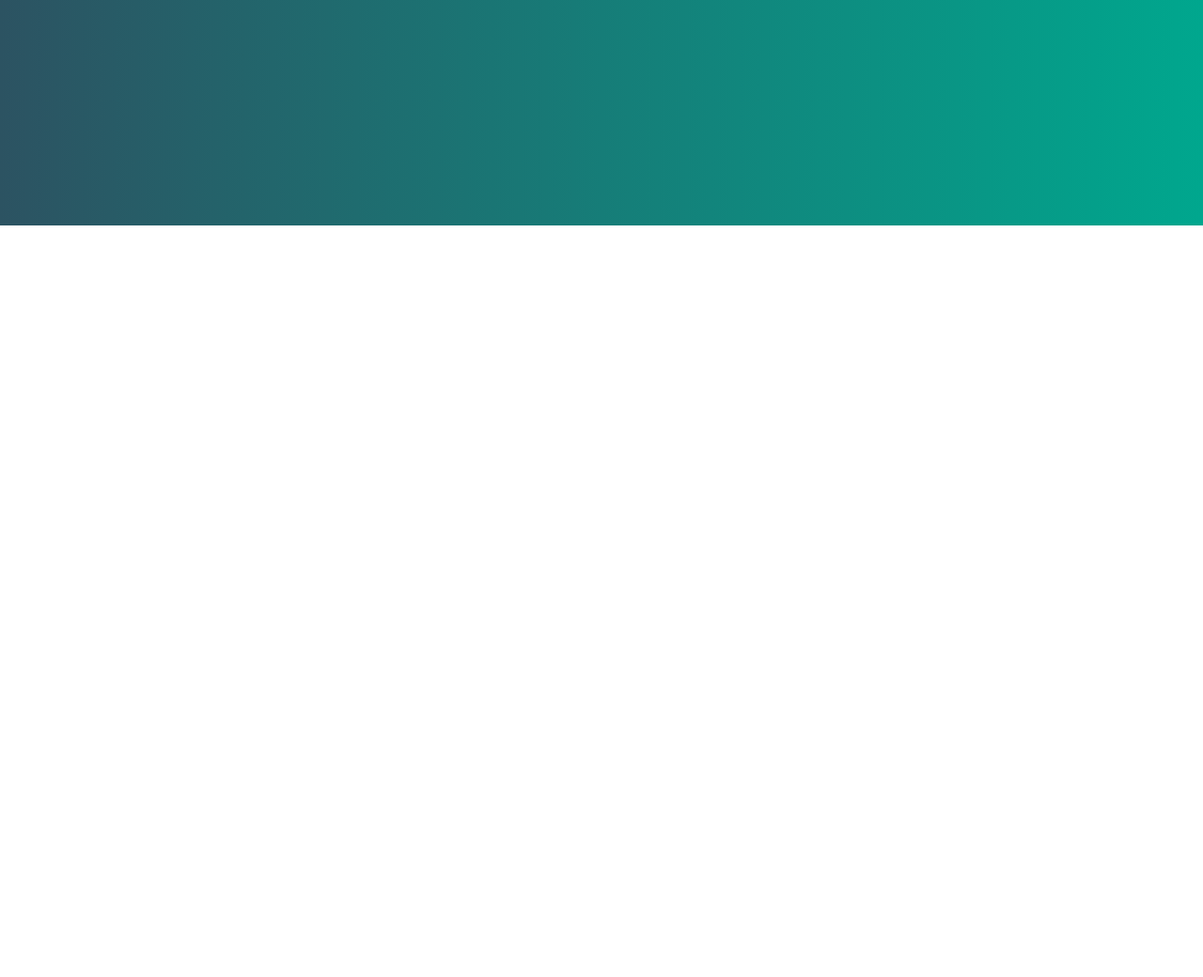
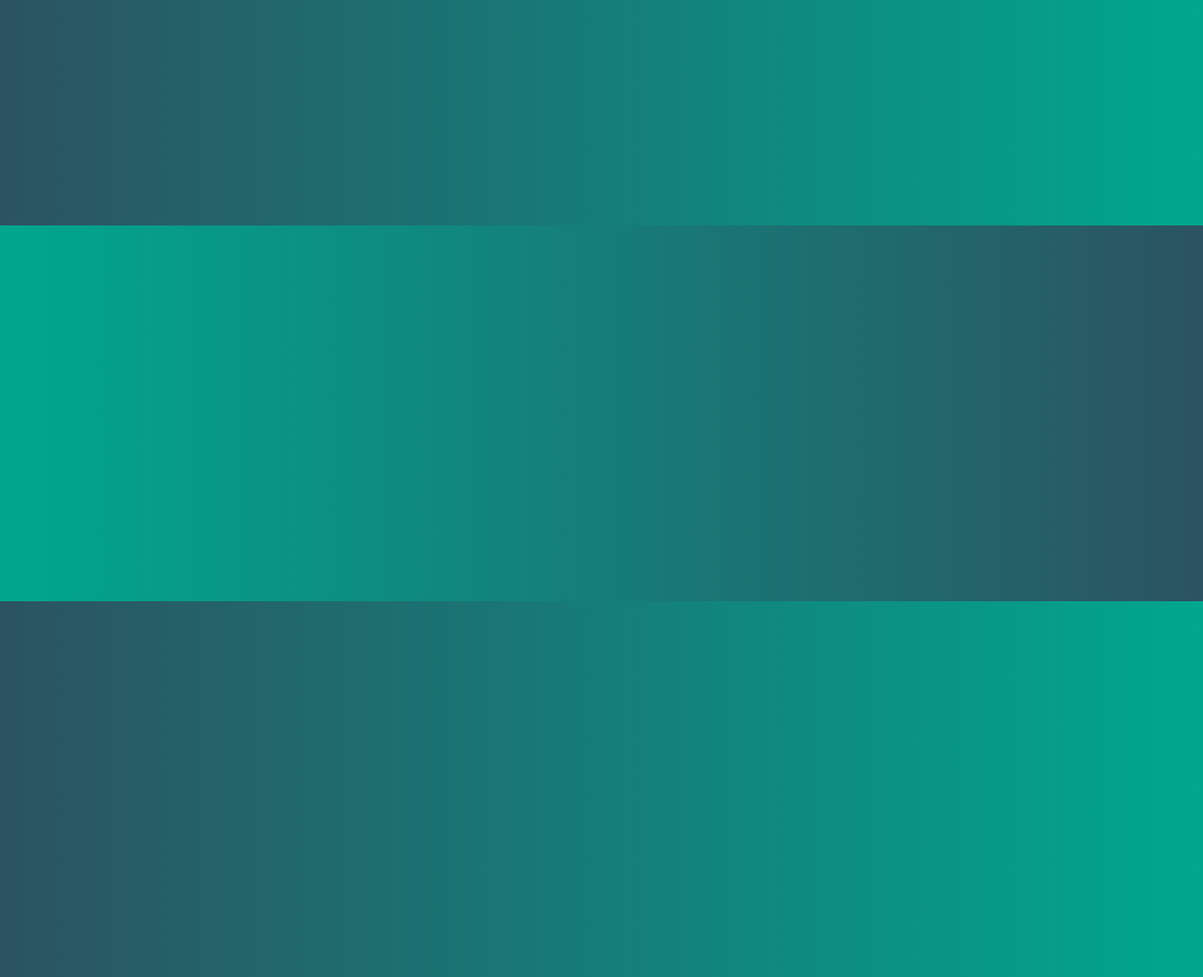
Before and after one commit to LukaszCiaston-coder/portfolio, a plain HTML site: page index.html in a window 1280 px wide. Shown: the part 1360-2400 px from the top of the page at 94% size. Before the commit the page ends 1600 px from the top, so only its background shows below. Drawn offline with nearby package versions, Linux system fonts and the light colour scheme; a web font is replaced by a local one.

Commit message:
project contact

```diff
--- a/index.html
+++ b/index.html
@@ -29,7 +29,7 @@
     <ul class="menu">
      <li class="nav-item"><a href="#home" class="nav-link active">Home<span></span></a></li>
      <li class="nav-item"><a href="#about" class="nav-link">About me<span></span></a></li>
-     <li class="nav-item"><a href="#portfolio" class="nav-link">Project<span></span></a></li>
+     <li class="nav-item"><a href="#project" class="nav-link">Project<span></span></a></li>
      <li class="nav-item"><a href="#contact" class="nav-link">Contact<span></span></a></li>
     </ul>
   </div>
@@ -71,7 +71,15 @@
         </div>
     </section>
     <!--====End About Me====-->
-
+    <!--====Portfolio====-->
+    <section id="project" class="project">
+        <div></div>
+    </section>
+    <!--====End Portfolio=====-->
+    <!--====Contact====-->
+    <section id="contact" class="contact">
+        <div></div>
+    </section>
 
    <!--====Main JS ====-->
 <script src="https://cdnjs.cloudflare.com/ajax/libs/typed.js/2.0.12/typed.min.js" referrerpolicy="no-referrer"></script>
--- /dev/null
+++ b/sass/components/_contact.scss
@@ -0,0 +1,9 @@
+.contact{
+        background: linear-gradient(to right, #2c5362, #00a78e);
+        height: 400px;
+        width: 100%;
+        display: flex;
+        align-items: center;
+        justify-content: center;
+
+}
--- /dev/null
+++ b/sass/components/_project.scss
@@ -0,0 +1,9 @@
+.project{
+    background: linear-gradient(to right,#00a78e, #2c5362);
+        height: 400px;
+        width:100%;
+        display: flex;
+        align-items: center;
+        justify-content: center;
+
+}
--- a/sass/main.scss
+++ b/sass/main.scss
@@ -6,3 +6,5 @@
 @import "./components/nav";
 @import "./components/home";
 @import "./components/about";
+@import "./components/project";
+@import "./components/contact";
```
Also changed, not shown: sass/main.css, 1 other file.
